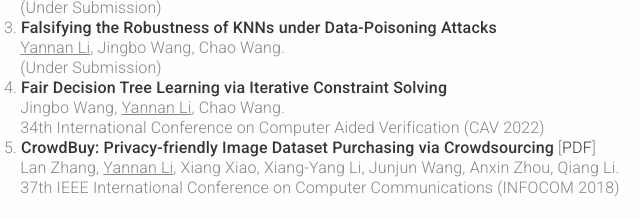
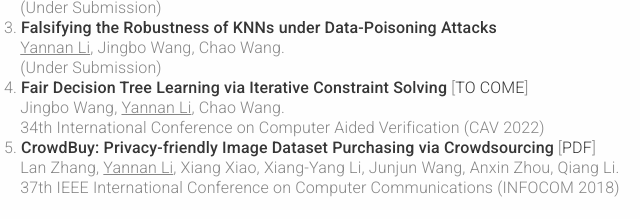
Before and after one commit to YannanLiCS/YannanLiCS.github.io, a plain HTML site: page index.html in a window 1280 px wide. Shown: the part 2254-2473 px from the top of the page, 111-751 px from the left. Drawn offline with Linux system fonts and the light colour scheme; some packages are replaced by stand-ins of ours; files whose address does not match are found by name.

Commit message:
Updated Publications

```diff
--- a/index.html
+++ b/index.html
@@ -437,7 +437,7 @@
                             <br>
                             &nbsp &nbsp (Under Submission) </li>
                             <br>
-                            4. <strong>Fair Decision Tree Learning via Iterative Constraint Solving</strong>
+                            4. <strong>Fair Decision Tree Learning via Iterative Constraint Solving</strong> [<a href="">TO COME</a>]
                             <br>   &nbsp &nbsp Jingbo Wang, <u>Yannan Li</a></u>, Chao Wang.
                             <br>
                             &nbsp &nbsp 34th International Conference on Computer Aided Verification (CAV 2022) </li>
```
